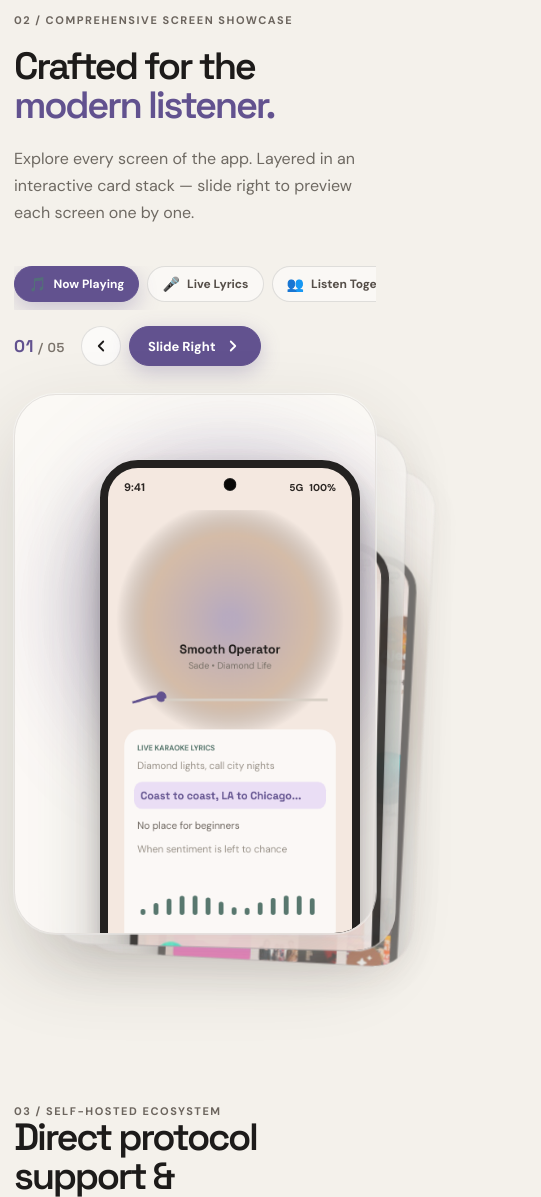
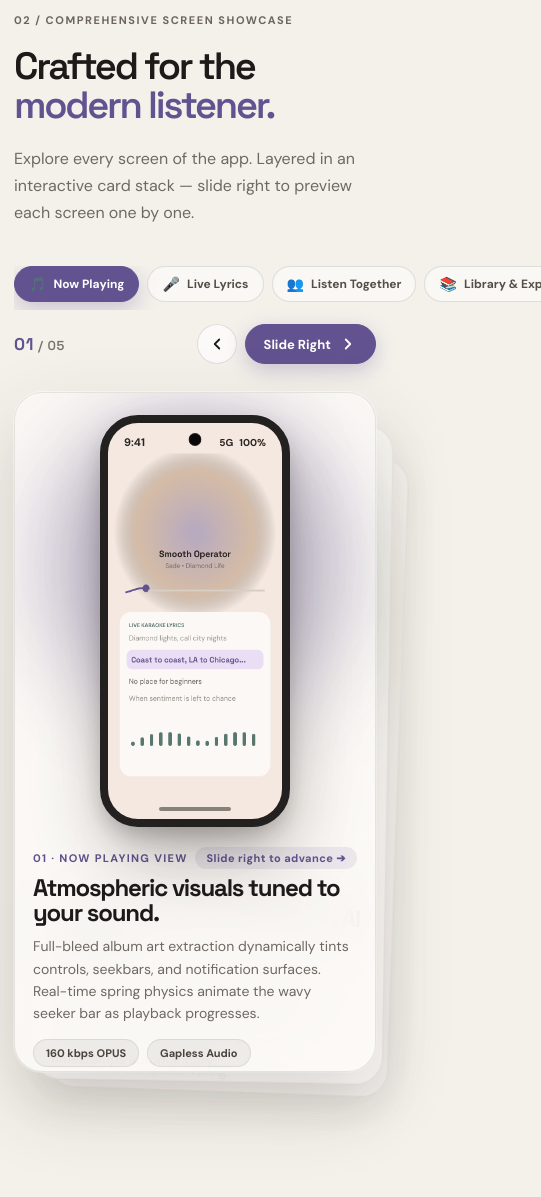
Before and after one commit to atappu805/Clean, a plain HTML site: page index.html in a window 390 px wide. Shown: the part 4591-5788 px from the top of the page, 541 px wide, since content can reach past the window. Drawn offline with Linux system fonts and the light colour scheme.

Commit message:
feat: add responsive styles for stacked showcase on mobile and tablets

```diff
--- a/styles.css
+++ b/styles.css
@@ -1392,8 +1392,17 @@ h1 em, h2 em {
   .features { grid-template-columns: 1fr; }
   .feature-wide { grid-column: auto; grid-template-columns: 1fr; }
   .showcase-heading { grid-template-columns: 1fr; gap: 20px; }
-  .showcase-panel { grid-template-columns: 1fr; gap: 35px; }
-  .panel-preview { justify-content: center; }
+  .showcase-stack { height: 720px; }
+  .showcase-stack-container { min-height: 740px; }
+  .stack-card-inner {
+    grid-template-columns: 1fr;
+    gap: 30px;
+    padding: 30px;
+    overflow-y: auto;
+  }
+  .stack-card-inner .panel-preview {
+    justify-content: center;
+  }
   .compat-grid { grid-template-columns: repeat(2, 1fr); }
   .about { grid-template-columns: 1fr; gap: 40px; padding-top: 90px; }
   .about-panel { min-height: 480px; }
@@ -1452,7 +1461,12 @@ h1 em, h2 em {
   .ambient-art-glow { width: 280px; height: 280px; }
   .track-chip { bottom: 12px; right: -5px; min-width: 190px; }
 
-  /* Showcase Tabs scroll on mobile */
+  /* Showcase Stack controls & cards on mobile */
+  .showcase-stack-controls {
+    flex-direction: column;
+    align-items: stretch;
+    gap: 14px;
+  }
   .showcase-tabs {
     flex-wrap: nowrap;
     overflow-x: auto;
@@ -1460,6 +1474,37 @@ h1 em, h2 em {
     -webkit-overflow-scrolling: touch;
   }
   .tab-pill { flex: 0 0 auto; font-size: 12px; padding: 8px 14px; }
+  .stack-action-bar {
+    justify-content: space-between;
+    width: 100%;
+  }
+  .showcase-stack { height: 680px; }
+  .showcase-stack-container { min-height: 700px; }
+  .stack-card {
+    border-radius: var(--radius-lg);
+  }
+  .stack-card.is-next-1 {
+    transform: translateX(12px) translateY(10px) scale(0.97) rotate(1deg);
+  }
+  .stack-card.is-next-2 {
+    transform: translateX(22px) translateY(20px) scale(0.94) rotate(2deg);
+  }
+  .stack-card-inner {
+    padding: 22px 18px;
+    gap: 20px;
+  }
+  .pixel-device {
+    width: 190px;
+  }
+  .panel-info h3 {
+    font-size: 24px;
+    margin: 6px 0 10px;
+  }
+  .panel-info p {
+    font-size: 14px;
+    line-height: 1.6;
+    margin-bottom: 14px;
+  }
 
   /* Compatibility Grid */
   .compat-grid { grid-template-columns: 1fr; }
```
